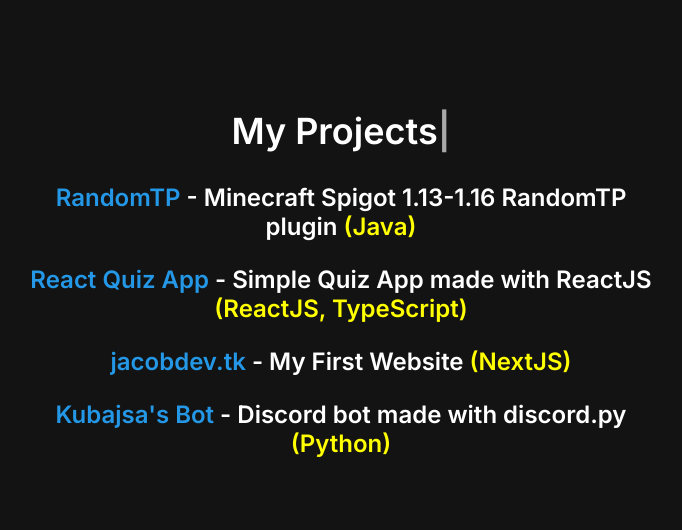
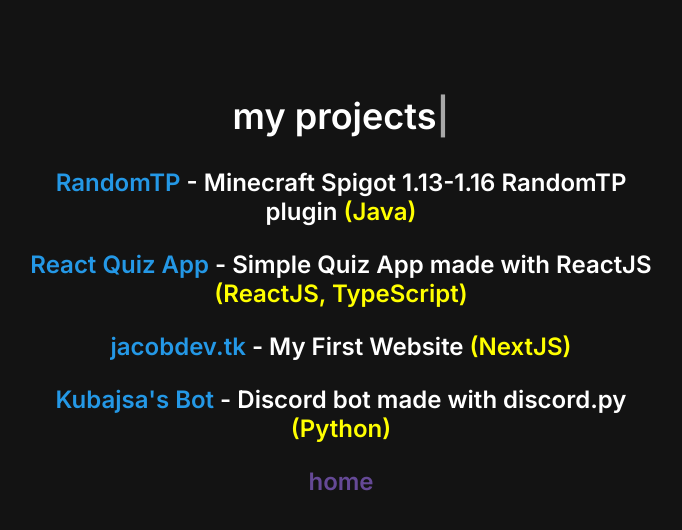
Before and after one commit to jcobn/jacobdev.tk, a Next.js app: page /projects in a window 1280 px wide. Shown: the top 530 px of the page, without its empty margins (299-981 px from the left). Built offline with nearby package versions, Linux system fonts and the light colour scheme.

Commit message:
Add home button to projects page

```diff
--- a/pages/Projects.module.scss
+++ b/pages/Projects.module.scss
@@ -21,6 +21,15 @@
   color: yellow;
 }
 
+.homeButton {
+  color: #654996;
+  font-size: x-large;
+}
+
+a.homeButton:hover {
+  text-decoration: underline;
+}
+
 a.project:hover {
   text-decoration: underline;
 }
--- a/pages/projects.tsx
+++ b/pages/projects.tsx
@@ -9,7 +9,7 @@
         <title>Kubajsa | Jacob - Projects</title>
       </Head>
       <h2>
-        <Typist>My Projects</Typist>
+        <Typist>my projects</Typist>
       </h2>
       <p>
         <a
@@ -54,6 +54,9 @@
         - Discord bot made with discord.py{" "}
         <span className={styles.language}>(Python)</span>
       </p>
+      <a href="https://jacobdev.tk" className={styles.homeButton}>
+        home
+      </a>
     </div>
   );
 }
```
